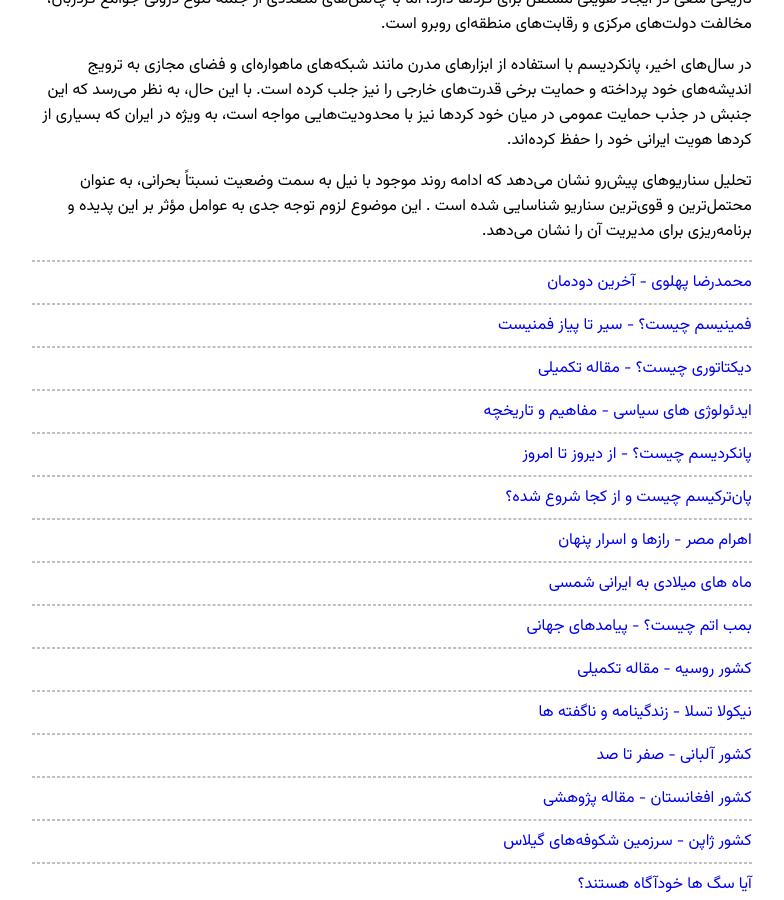
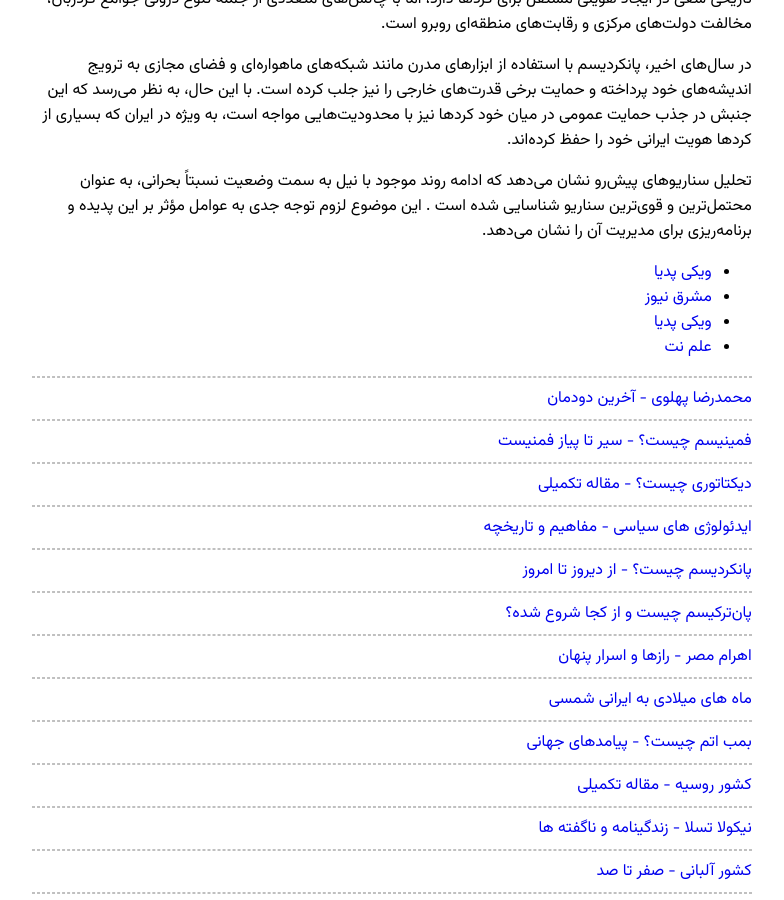
Before and after one commit to darkblog/darkblog.github.io, a Jekyll site: the page built from _posts/2025-3-2-22.md, in a window 1280 px wide and 900 px high, scrolled down 4078 px. Shown: the whole window, without its empty margins (248-1032 px from the left). Built offline with Jekyll 4.4.1, drawn with Linux system fonts in a browser that asks for light colours.

Commit message:
Update 2025-3-2-22.md

```diff
--- a/_posts/2025-3-2-22.md
+++ b/_posts/2025-3-2-22.md
@@ -98,3 +98,7 @@ title: پانکردیسم چیست؟ - از دیروز تا امروز
 در سال‌های اخیر، پانکردیسم با استفاده از ابزارهای مدرن مانند شبکه‌های ماهواره‌ای و فضای مجازی به ترویج اندیشه‌های خود پرداخته و حمایت برخی قدرت‌های خارجی را نیز جلب کرده است. با این حال، به نظر می‌رسد که این جنبش در جذب حمایت عمومی در میان خود کردها نیز با محدودیت‌هایی مواجه است، به ویژه در ایران که بسیاری از کردها هویت ایرانی خود را حفظ کرده‌اند.
 
 تحلیل سناریوهای پیش‌رو نشان می‌دهد که ادامه روند موجود با نیل به سمت وضعیت نسبتاً بحرانی، به عنوان محتمل‌ترین و قوی‌ترین سناریو شناسایی شده است . این موضوع لزوم توجه جدی به عوامل مؤثر بر این پدیده و برنامه‌ریزی برای مدیریت آن را نشان می‌دهد.
+- [ویکی پدیا](https://fa.m.wikipedia.org/wiki/%D9%BE%D8%A7%D9%86%E2%80%8C%DA%A9%D8%B1%D8%AF%DB%8C%D8%B3%D9%85)
+- [مشرق نیوز](https://www.mashreghnews.ir/news/241637/%D9%BE%D8%A7%D9%86-%DA%A9%D8%B1%D8%AF%DB%8C%D8%B3%D9%85-%DA%86%D8%B1%D8%A7-%D9%88-%DA%86%DA%AF%D9%88%D9%86%D9%87-%D8%B4%DA%A9%D9%84-%DA%AF%D8%B1%D9%81%D8%AA-%D8%AA%D8%B5%D8%A7%D9%88%DB%8C%D8%B1-%D9%88-%D9%81%DB%8C%D9%84%D9%85)
+- [ویکی پدیا](https://fa.m.wikipedia.org/wiki/%D9%85%D9%84%DB%8C%E2%80%8C%DA%AF%D8%B1%D8%A7%DB%8C%DB%8C_%DA%A9%D8%B1%D8%AF%DB%8C)
+- [علم نت](https://elmnet.ir/keyword/%D9%BE%D8%A7%D9%86%DA%A9%D8%B1%D8%AF%DB%8C%D8%B3%D9%85)
```
